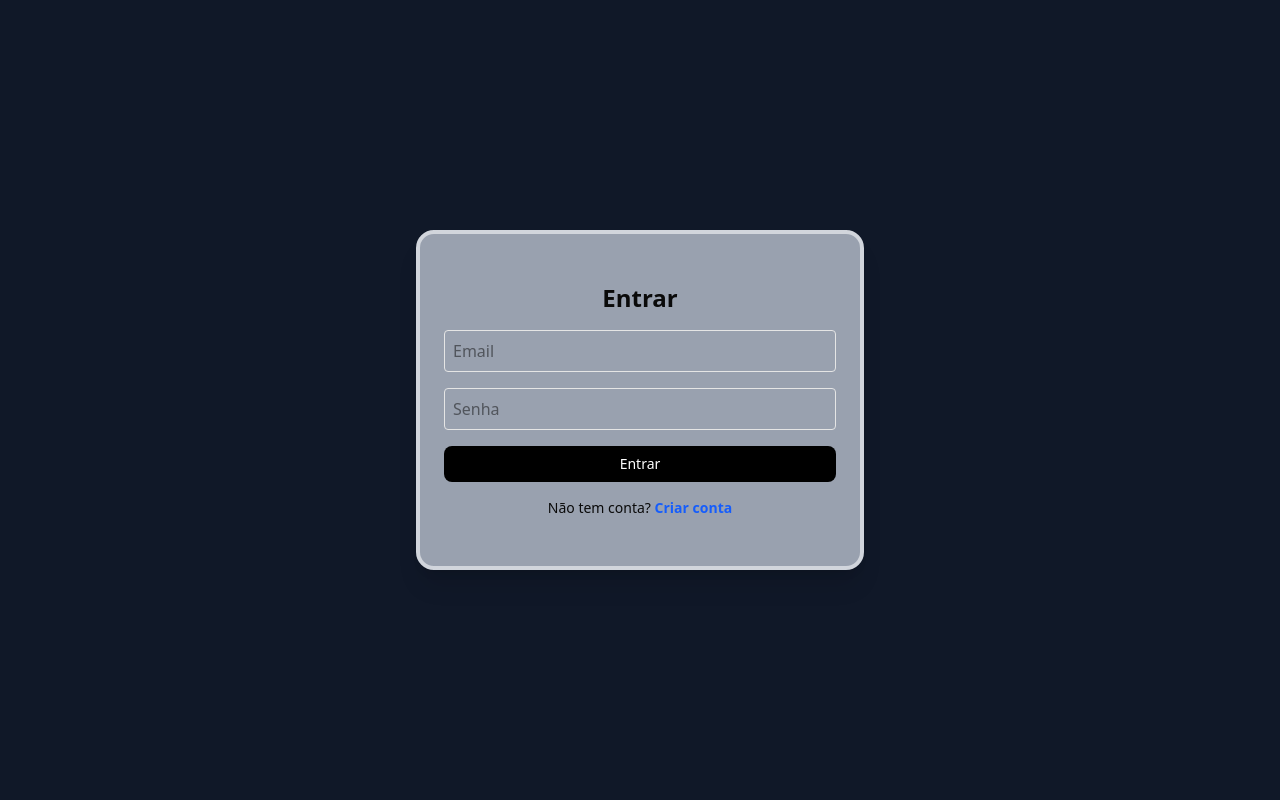
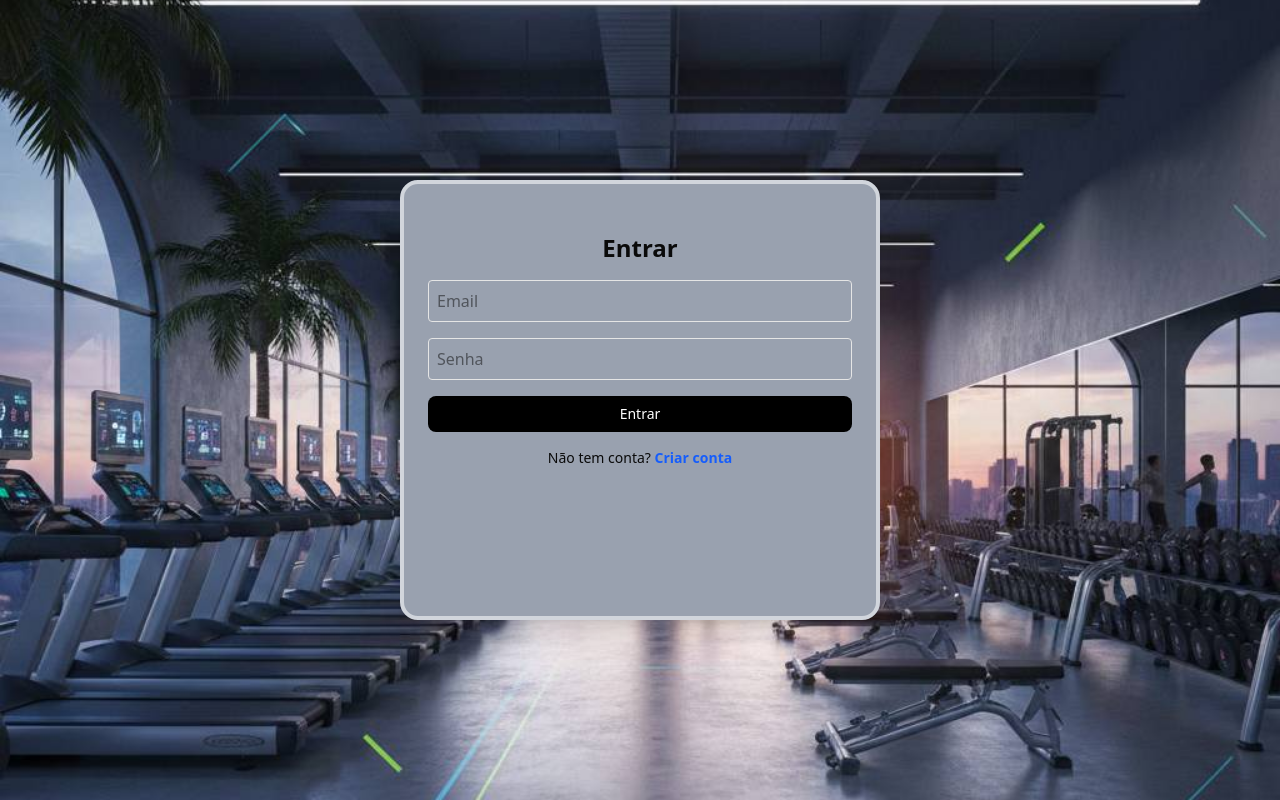
Before and after one commit to felipelima-Ti/fitness-app, a Next.js app: page /login in a window 1280 px wide. Built offline with nearby package versions, Linux system fonts and the light colour scheme; no server answers.

Commit message:
update background in page

```diff
--- a/app/login/page.tsx
+++ b/app/login/page.tsx
@@ -4,7 +4,7 @@ import { useState } from "react";
 import { registrarUsuario, loginUsuario } from "@/lib/services/auth";
 import { Button } from "@/components/ui/button";
 import { Card, CardContent } from "@/components/ui/card";
-
+import "./style.css";
 import { useRouter } from "next/navigation";
 
 
@@ -40,8 +40,9 @@ export default function Login() {
   }
 }
   return (
-  <div className="min-h-screen flex items-center justify-center bg-gray-900 ">
-      <Card className="w-full max-w-md shadow-xl rounded-2xl bg-gray-400 border-4 border-gray-300 m-3">
+
+  <div className="fundo-academia min-h-screen flex items-center justify-center bg-gray-900 ">
+      <Card className="w-full max-w-120 h-110 shadow-xl rounded-2xl bg-gray-400 border-4 border-gray-300 m-3">
         <CardContent className="p-6 space-y-4">
           <h1 className="text-2xl font-bold text-center">
             {modoCadastro ? "Criar Conta" : "Entrar"}
--- /dev/null
+++ b/app/login/style.css
@@ -0,0 +1,7 @@
+.fundo-academia {
+  background-image: url('/academia.jpg');
+  background-size: cover;
+  background-position: center;
+  background-repeat: no-repeat;
+  min-height: 100vh;
+}
```
Also changed, not shown: public/academia.jpg (added), 1 other file (tests, documents, lock files or other folders).
